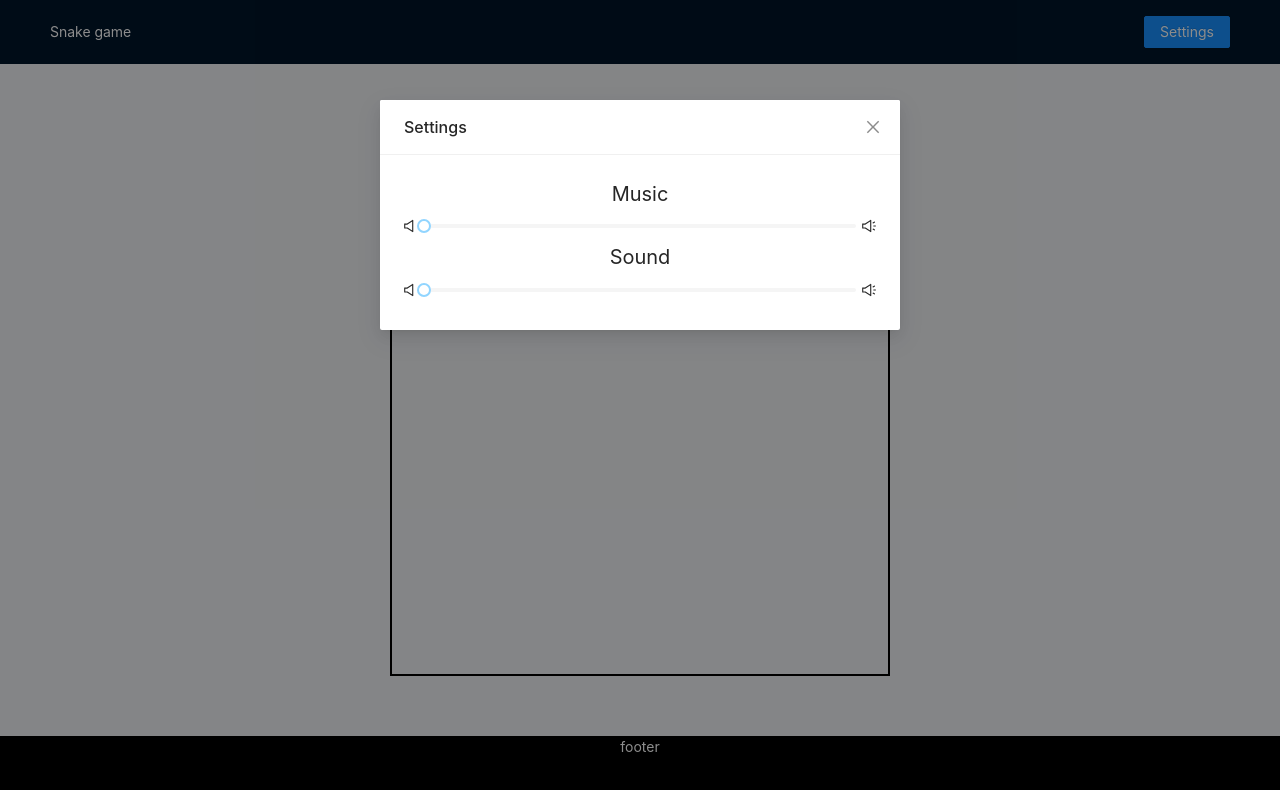
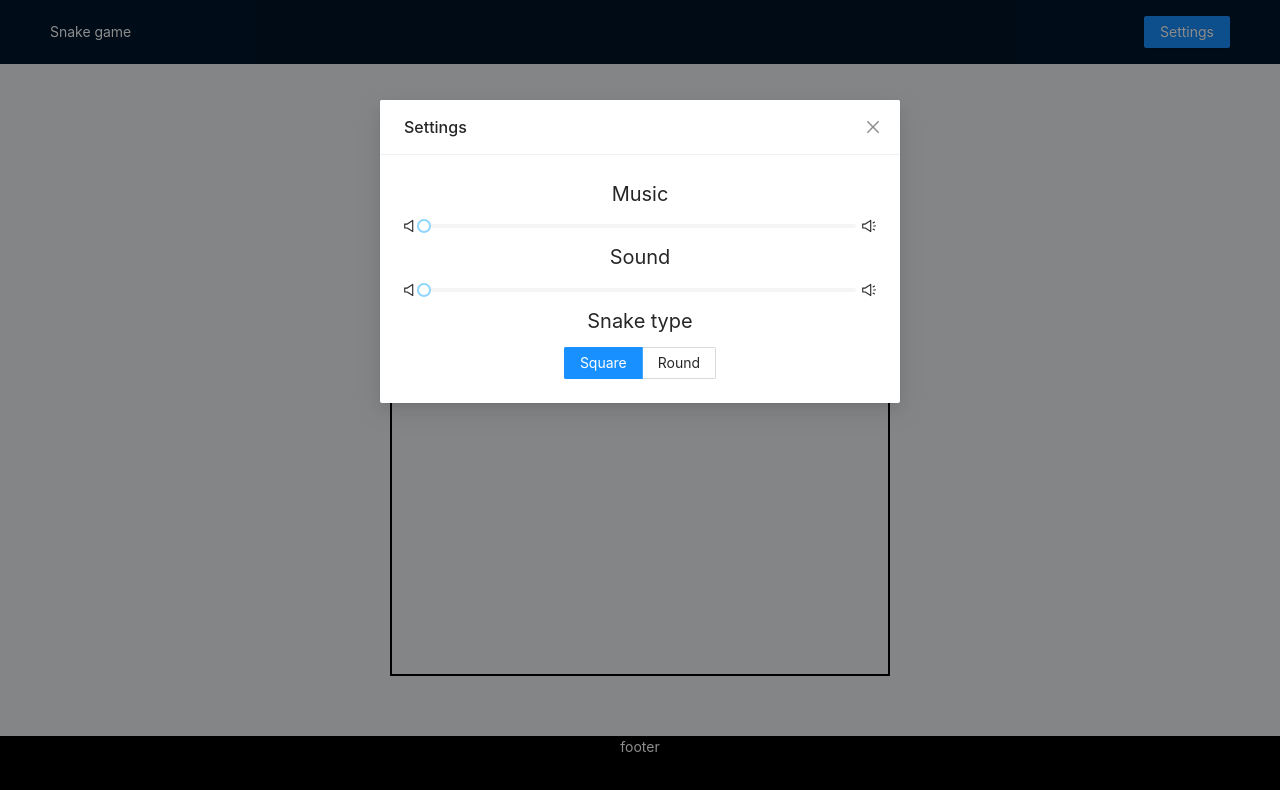
Before and after one commit to zhenya-band/react-game, a React (Create React App) app: page /game in a window 1280 px wide. Both pictures are taken after a click on the button "Settings". Shown: the top 790 px of the page. Built offline with nearby package versions, Linux system fonts and the light colour scheme.

Commit message:
feat: add setting for select snake type

```diff
--- a/src/App.css
+++ b/src/App.css
@@ -9,13 +9,6 @@
   width: 500px;
   height: 500px;
   border: 2px solid black;
-}
-
-.snake {
-  position: absolute;
-  width: 20px;
-  height: 20px;
-  border: 1px solid #fff;
 }
 
 .score {
--- a/src/App.jsx
+++ b/src/App.jsx
@@ -17,6 +17,11 @@ const initialSnakeParts = [
   [60, 0],
 ];
 
+const optionsWithDisabled = [
+  { label: 'Square', value: 'Square' },
+  { label: 'Round', value: 'Round' }
+];
+
 const initialState = {
   snakeParts: initialSnakeParts,
   direction: 'RIGHT',
@@ -27,7 +32,9 @@ const initialState = {
   musicIsPlaying: false,
   isModalVisible: false,
   musicVolume: 0,
-  soundVolume: 0
+  soundVolume: 0,
+  currentSnakeType: 'Square',
+  snakeTypes: optionsWithDisabled
 };
 
 const music = new Audio();
@@ -215,6 +222,12 @@ class App extends React.Component {
     }
   }
 
+  onSnakeTypeChange = (event) => {
+    this.setState({
+      currentSnakeType: event.target.value
+    })
+  }
+
   handleCancel = () => this.setState({ isModalVisible: false })
 
   render() {
@@ -229,6 +242,9 @@ class App extends React.Component {
             handleSoundVolumeChange={this.handleSoundVolumeChange}
             musicVolume={this.state.musicVolume * 100}
             soundVolume={this.state.soundVolume * 100}
+            snakeType={this.state.currentSnakeType}
+            onSnakeTypeChange={this.onSnakeTypeChange}
+            snakeTypes={this.state.snakeTypes}
           />
           <Content className='content'>
             {this.state.isGameOver ? (
--- a/src/components/Game/Game.jsx
+++ b/src/components/Game/Game.jsx
@@ -11,6 +11,7 @@ const Game = (props) => {
           <Snake
             color={props.snakeColor}
             snakeParts={props.snakeParts}
+            snakeType={props.currentSnakeType}
           />
           <Food foodPosition={props.foodPosition} />
         </div>
--- a/src/components/Settings/Settings.css
+++ b/src/components/Settings/Settings.css
@@ -13,3 +13,9 @@
 .settings-sound__slider {
   flex-grow: 1;
 }
+
+.settings-snake-type {
+  display: flex;
+  justify-content: center;
+  padding-top: 10px;
+}
--- a/src/components/Settings/Settings.jsx
+++ b/src/components/Settings/Settings.jsx
@@ -1,4 +1,4 @@
-import { Slider } from 'antd';
+import { Radio, Slider } from 'antd';
 import Modal from 'antd/lib/modal/Modal';
 import React from 'react';
 import NoSoundIcon from '../NoSoundIcon/NoSoundIcon';
@@ -17,7 +17,7 @@ const Settings = (props) => {
       // onCancel={handleCancel}
     >
       <div className='settings-item'>
-        <div className="settings-item__title">Music</div>
+        <div className='settings-item__title'>Music</div>
         <div className='settings-music'>
           <NoSoundIcon />
           <Slider
@@ -29,7 +29,7 @@ const Settings = (props) => {
         </div>
       </div>
       <div className='settings-item'>
-        <div className="settings-item__title">Sound</div>
+        <div className='settings-item__title'>Sound</div>
         <div className='settings-sound'>
           <NoSoundIcon />
           <Slider
@@ -40,6 +40,17 @@ const Settings = (props) => {
           <SoundOutlined />
         </div>
       </div>
+      <div className='settings-item'>
+        <div className="settings-item__title">Snake type</div>
+        <Radio.Group
+          className="settings-snake-type"
+          options={props.snakeTypes}
+          onChange={props.onSnakeTypeChange}
+          value={props.snakeType}
+          optionType='button'
+          buttonStyle='solid'
+        />
+      </div>
     </Modal>
   );
 };
--- /dev/null
+++ b/src/components/Snake/Snake.css
@@ -0,0 +1,6 @@
+.snake {
+  position: absolute;
+  width: 20px;
+  height: 20px;
+  border: 1px solid #fff;
+}
--- a/src/components/Snake/Snake.jsx
+++ b/src/components/Snake/Snake.jsx
@@ -1,12 +1,14 @@
 import React from 'react';
+import './Snake.css'
 
 export const Snake = (props) => {
+  const borderRadius = props.snakeType === 'Square' ? '0' : '10px';
   const snakeParts = props.snakeParts.map((part, i) => {
     return (
       <div
         className='snake'
         key={i}
-        style={{ left: part[0], top: part[1], backgroundColor: props.color }}
+        style={{ left: part[0], top: part[1], backgroundColor: props.color, borderRadius: borderRadius  }}
       ></div>
     );
   });
```
